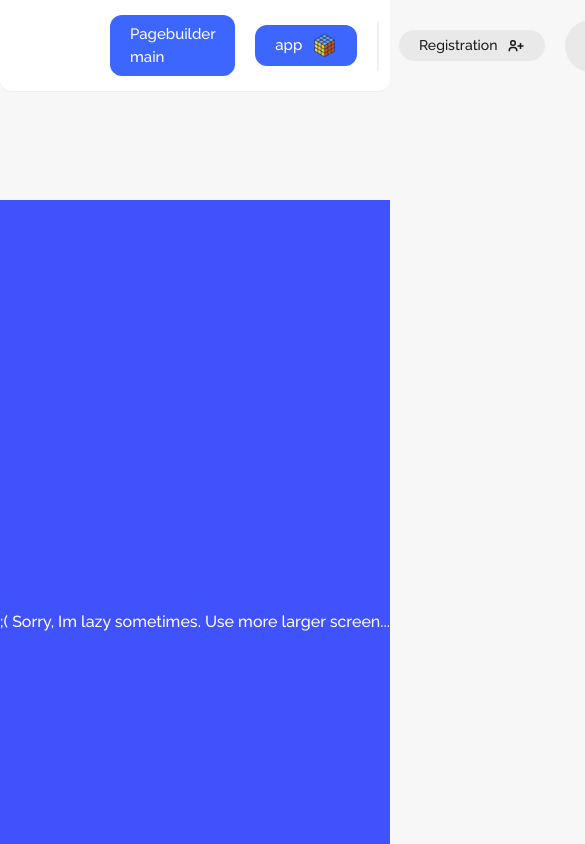
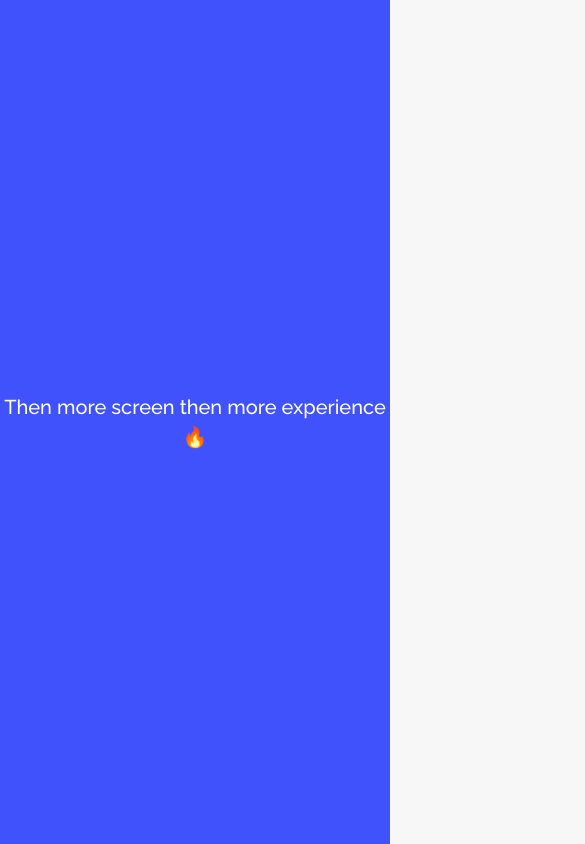
Before and after one commit to plaibo1/pagebuilder, a React (Create React App) app: page / in a window 390 px wide. Shown: the top 844 px of the page, 585 px wide, since content can reach past the window. Built offline with nearby package versions, Linux system fonts and the light colour scheme; no server answers.

Commit message:
update front blocking

```diff
--- a/src/App.js
+++ b/src/App.js
@@ -16,20 +16,27 @@ import { useDispatch, useSelector } from 'react-redux';
 import Confetti from "react-confetti";
 import { setModalConfetti } from './redux/elements-reducer';
 import MySites from './components/MySites/MySites';
+import useMediaQuery from './hooks/useMatchMedia';
 
 function App() {
-
   const dispatch = useDispatch()
   const modalConfettiStatus = useSelector(state => state.elementsList.showConfetti)
-
+  const isBLock = useMediaQuery("(max-width: 1212px)")
 
   useEffect(()=> {
     dispatch(checkUser())
   }, [])
 
-
   const endConfetti = () => {
     dispatch(setModalConfetti(false))
+  }
+
+  if (isBLock) {
+    return (
+      <div className="blockFront">
+        Then more screen then more experience 🔥
+      </div>
+    )
   }
 
   return (
--- a/src/App.sass
+++ b/src/App.sass
@@ -16,19 +16,20 @@ button[disabled]
   opacity: 0.5
   cursor: default
 
-@media screen and ( max-width: 1212px )
-  .App:before
-    content: ';( Sorry, Im lazy sometimes.  Use more larger screen...'
-    position: absolute
-    width: 100%
-    height: 100vh
-    background-color: #3f52fc
-    color: #fff
-    z-index: 99999
-    display: flex
-    justify-content: center
-    align-items: center
-
+.blockFront
+  position: fixed
+  top: 0
+  left: 0
+  width: 100%
+  height: 100vh
+  background-color: #3f52fc
+  display: flex
+  align-items: center
+  justify-content: center
+  color: #fff
+  font-size: 20px
+  font-weight: 500
+  text-align: center
 
 .hideDiplom
   font-size: 9px
--- /dev/null
+++ b/src/hooks/useMatchMedia.jsx
@@ -0,0 +1,23 @@
+import { useEffect, useState } from 'react';
+
+const useMediaQuery = (mq) => {
+  const [match, setMatch] = useState(false);
+
+  const handleOrientationChange = (mql) => {
+    setMatch(mql.matches);
+  };
+
+  useEffect(() => {
+    const mediaQueryList = window.matchMedia(mq);
+
+    mediaQueryList.onchange = handleOrientationChange;
+
+    handleOrientationChange(mediaQueryList);
+
+    return () => void (mediaQueryList.onchange = null);
+  }, [mq]);
+
+  return match;
+};
+
+export default useMediaQuery;
```
Also changed, not shown: 1 other file (tests, documents, lock files or other folders).
